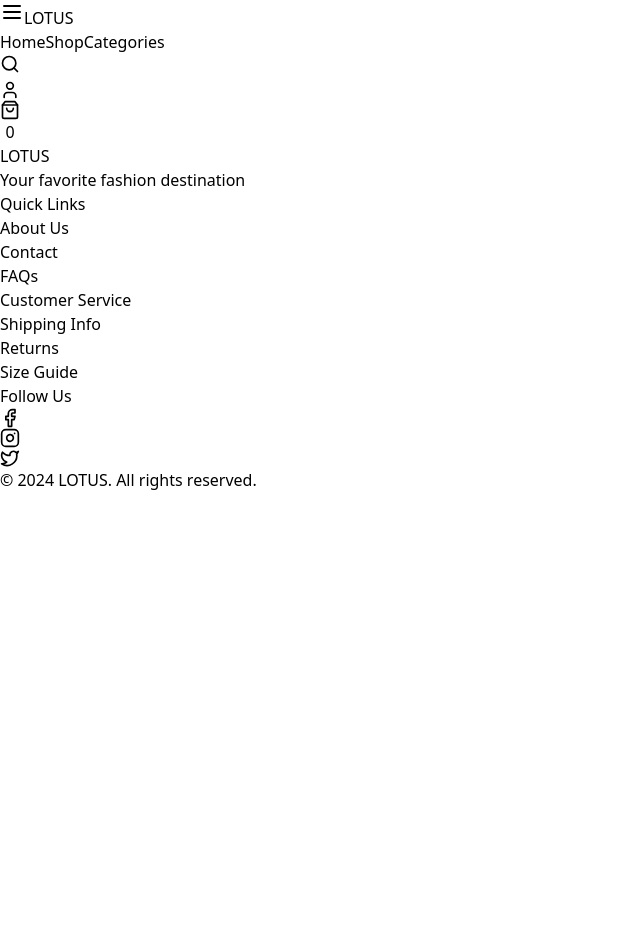
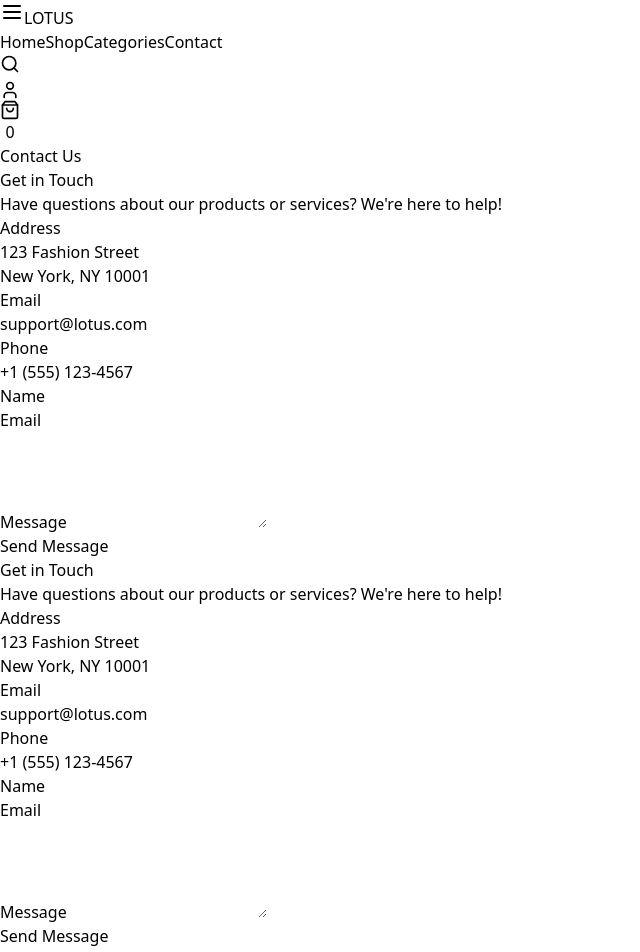
Before and after one commit to NULGEN/Lotus, a React (Vite) app: page /contact in a window 1280 px wide. Shown: the top 952 px of the page, without its empty margins (0-640 px from the left). Before the commit the page ends 800 px from the top, so only its background shows below. Built offline with nearby package versions, Linux system fonts and the light colour scheme.

Commit message:
T05: Contact Page Completed

```diff
--- a/src/App.jsx
+++ b/src/App.jsx
@@ -6,6 +6,7 @@ import HomePage from './pages/HomePage';
 import ShopPage from './pages/ShopPage';
 import LoginPage from './pages/LoginPage';
 import ProductDetailPage from './pages/ProductDetailPage';
+import ContactPage from './pages/ContactPage';
 
 function App() {
   return (
@@ -17,6 +18,7 @@ function App() {
           <Route path="/shop" element={<ShopPage />} />
           <Route path="/login" element={<LoginPage />} />
           <Route path="/product/:id" element={<ProductDetailPage />} />
+          <Route path="/contact" element={<ContactPage />} />
         </Routes>
       </PageContent>
       <Footer />
--- a/src/layout/Header.jsx
+++ b/src/layout/Header.jsx
@@ -27,6 +27,7 @@ export default function Header() {
             <Link to="/" className="text-gray-600 hover:text-gray-900">Home</Link>
             <Link to="/shop" className="text-gray-600 hover:text-gray-900">Shop</Link>
             <Link to="/categories" className="text-gray-600 hover:text-gray-900">Categories</Link>
+            <Link to="/contact" className="text-gray-600 hover:text-gray-900">Contact</Link>
           </nav>
 
           <div className="flex items-center space-x-4">
--- /dev/null
+++ b/src/pages/ContactPage.jsx
@@ -0,0 +1,226 @@
+import { useState } from 'react';
+import { useForm } from 'react-hook-form';
+
+export default function ContactPage() {
+  const [isSubmitting, setIsSubmitting] = useState(false);
+  const [submitSuccess, setSubmitSuccess] = useState(false);
+
+  const {
+    register,
+    handleSubmit,
+    formState: { errors },
+    reset
+  } = useForm();
+
+  const onSubmit = async (data) => {
+    setIsSubmitting(true);
+    try {
+      // Simulate API call
+      await new Promise(resolve => setTimeout(resolve, 1000));
+      setSubmitSuccess(true);
+      reset();
+    } catch (error) {
+      console.error('Error submitting form:', error);
+    } finally {
+      setIsSubmitting(false);
+    }
+  };
+
+  return (
+    <div className="max-w-4xl mx-auto">
+      <h1 className="text-3xl font-bold text-gray-900 mb-8">Contact Us</h1>
+
+      {/* Desktop Layout */}
+      <div className="hidden md:grid md:grid-cols-2 gap-12">
+        <div>
+          <h2 className="text-xl font-semibold mb-4">Get in Touch</h2>
+          <p className="text-gray-600 mb-6">
+            Have questions about our products or services? We're here to help!
+          </p>
+
+          <div className="space-y-4">
+            <div>
+              <h3 className="font-medium text-gray-900">Address</h3>
+              <p className="text-gray-600">123 Fashion Street</p>
+              <p className="text-gray-600">New York, NY 10001</p>
+            </div>
+
+            <div>
+              <h3 className="font-medium text-gray-900">Email</h3>
+              <p className="text-gray-600">support@lotus.com</p>
+            </div>
+
+            <div>
+              <h3 className="font-medium text-gray-900">Phone</h3>
+              <p className="text-gray-600">+1 (555) 123-4567</p>
+            </div>
+          </div>
+        </div>
+
+        <div>
+          <form onSubmit={handleSubmit(onSubmit)} className="space-y-4">
+            <div>
+              <label htmlFor="name" className="block text-sm font-medium text-gray-700">
+                Name
+              </label>
+              <input
+                type="text"
+                id="name"
+                {...register('name', { required: 'Name is required' })}
+                className="mt-1 block w-full rounded-md border border-gray-300 px-3 py-2 shadow-sm focus:border-blue-500 focus:outline-none focus:ring-1 focus:ring-blue-500"
+              />
+              {errors.name && (
+                <p className="mt-1 text-sm text-red-600">{errors.name.message}</p>
+              )}
+            </div>
+
+            <div>
+              <label htmlFor="email" className="block text-sm font-medium text-gray-700">
+                Email
+              </label>
+              <input
+                type="email"
+                id="email"
+                {...register('email', {
+                  required: 'Email is required',
+                  pattern: {
+                    value: /^[A-Z0-9._%+-]+@[A-Z0-9.-]+\.[A-Z]{2,}$/i,
+                    message: 'Invalid email address',
+                  },
+                })}
+                className="mt-1 block w-full rounded-md border border-gray-300 px-3 py-2 shadow-sm focus:border-blue-500 focus:outline-none focus:ring-1 focus:ring-blue-500"
+              />
+              {errors.email && (
+                <p className="mt-1 text-sm text-red-600">{errors.email.message}</p>
+              )}
+            </div>
+
+            <div>
+              <label htmlFor="message" className="block text-sm font-medium text-gray-700">
+                Message
+              </label>
+              <textarea
+                id="message"
+                rows={4}
+                {...register('message', { required: 'Message is required' })}
+                className="mt-1 block w-full rounded-md border border-gray-300 px-3 py-2 shadow-sm focus:border-blue-500 focus:outline-none focus:ring-1 focus:ring-blue-500"
+              />
+              {errors.message && (
+                <p className="mt-1 text-sm text-red-600">{errors.message.message}</p>
+              )}
+            </div>
+
+            <button
+              type="submit"
+              disabled={isSubmitting}
+              className="w-full bg-blue-600 text-white py-2 px-4 rounded-md hover:bg-blue-700 focus:outline-none focus:ring-2 focus:ring-blue-500 focus:ring-offset-2 disabled:opacity-50"
+            >
+              {isSubmitting ? 'Sending...' : 'Send Message'}
+            </button>
+
+            {submitSuccess && (
+              <p className="text-green-600 text-center">
+                Thank you for your message. We'll get back to you soon!
+              </p>
+            )}
+          </form>
+        </div>
+      </div>
+
+      {/* Mobile Layout */}
+      <div className="md:hidden space-y-8">
+        <div className="space-y-4">
+          <h2 className="text-xl font-semibold">Get in Touch</h2>
+          <p className="text-gray-600">
+            Have questions about our products or services? We're here to help!
+          </p>
+
+          <div className="space-y-4">
+            <div>
+              <h3 className="font-medium text-gray-900">Address</h3>
+              <p className="text-gray-600">123 Fashion Street</p>
+              <p className="text-gray-600">New York, NY 10001</p>
+            </div>
+
+            <div>
+              <h3 className="font-medium text-gray-900">Email</h3>
+              <p className="text-gray-600">support@lotus.com</p>
+            </div>
+
+            <div>
+              <h3 className="font-medium text-gray-900">Phone</h3>
+              <p className="text-gray-600">+1 (555) 123-4567</p>
+            </div>
+          </div>
+        </div>
+
+        <form onSubmit={handleSubmit(onSubmit)} className="space-y-4">
+          <div>
+            <label htmlFor="name-mobile" className="block text-sm font-medium text-gray-700">
+              Name
+            </label>
+            <input
+              type="text"
+              id="name-mobile"
+              {...register('name', { required: 'Name is required' })}
+              className="mt-1 block w-full rounded-md border border-gray-300 px-3 py-2 shadow-sm focus:border-blue-500 focus:outline-none focus:ring-1 focus:ring-blue-500"
+            />
+            {errors.name && (
+              <p className="mt-1 text-sm text-red-600">{errors.name.message}</p>
+            )}
+          </div>
+
+          <div>
+            <label htmlFor="email-mobile" className="block text-sm font-medium text-gray-700">
+              Email
+            </label>
+            <input
+              type="email"
+              id="email-mobile"
+              {...register('email', {
+                required: 'Email is required',
+                pattern: {
+                  value: /^[A-Z0-9._%+-]+@[A-Z0-9.-]+\.[A-Z]{2,}$/i,
+                  message: 'Invalid email address',
+                },
+              })}
+              className="mt-1 block w-full rounded-md border border-gray-300 px-3 py-2 shadow-sm focus:border-blue-500 focus:outline-none focus:ring-1 focus:ring-blue-500"
+            />
+            {errors.email && (
+              <p className="mt-1 text-sm text-red-600">{errors.email.message}</p>
+            )}
+          </div>
+
+          <div>
+            <label htmlFor="message-mobile" className="block text-sm font-medium text-gray-700">
+              Message
+            </label>
+            <textarea
+              id="message-mobile"
+              rows={4}
+              {...register('message', { required: 'Message is required' })}
+              className="mt-1 block w-full rounded-md border border-gray-300 px-3 py-2 shadow-sm focus:border-blue-500 focus:outline-none focus:ring-1 focus:ring-blue-500"
+            />
+            {errors.message && (
+              <p className="mt-1 text-sm text-red-600">{errors.message.message}</p>
+            )}
+          </div>
+
+          <button
+            type="submit"
+            disabled={isSubmitting}
+            className="w-full bg-blue-600 text-white py-2 px-4 rounded-md hover:bg-blue-700 focus:outline-none focus:ring-2 focus:ring-blue-500 focus:ring-offset-2 disabled:opacity-50"
+          >
+            {isSubmitting ? 'Sending...' : 'Send Message'}
+          </button>
+
+          {submitSuccess && (
+            <p className="text-green-600 text-center">
+              Thank you for your message. We'll get back to you soon!
+            </p>
+          )}
+        </form>
+      </div>
+    </div>
+  );
+}
```
